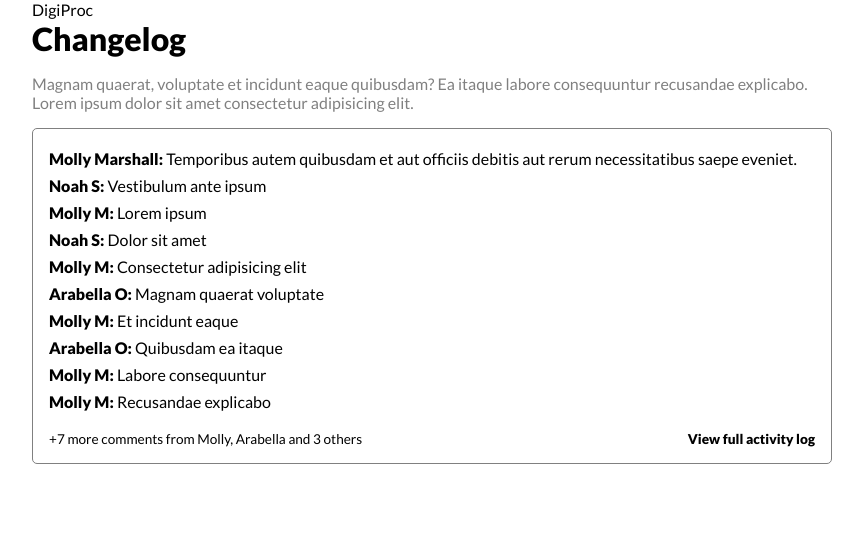
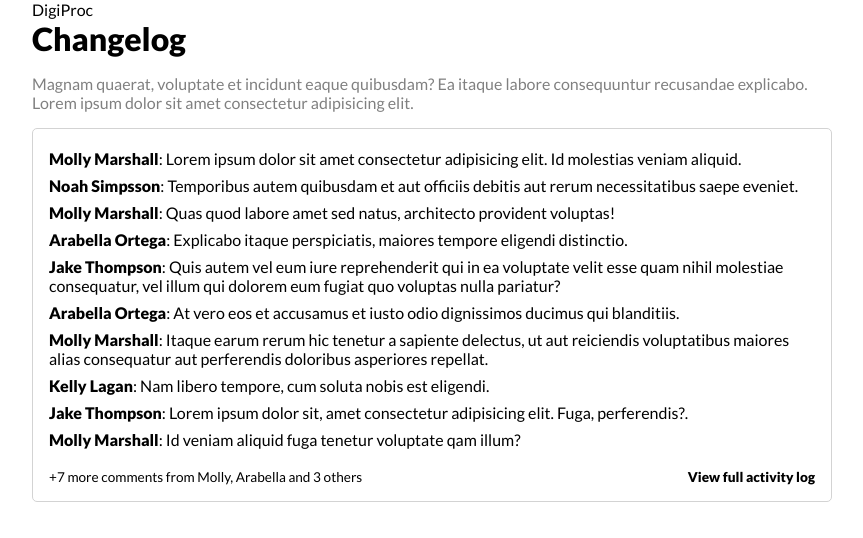
Before and after one commit to frankemon/digiproc-test, a React (Create React App) app: page / in a window 1280 px wide. Shown: the top 538 px of the page, without its empty margins (208-1071 px from the left). Built offline with nearby package versions, Linux system fonts and the light colour scheme.

Commit message:
add full data set

```diff
--- a/public/styles/style.css
+++ b/public/styles/style.css
@@ -17,7 +17,7 @@ body {
 }
 
 .comment-container {
-  border: 1px solid gray;
+  border: 1px solid lightgray;
   border-radius: 5px;
 }
 
--- a/src/Changelog.js
+++ b/src/Changelog.js
@@ -2,10 +2,33 @@ import React, { Component } from "react";
 import changelogData from "./changelogData";
 
 const changelogPost = changelogData.post;
-const user = changelogData.user;
-const comment = changelogData.comment;
+const commentsData = changelogData.comments;
+const comments = commentsData.map((comment) => (
+  <li>
+    <span className="comment-user">{comment.user}</span>: {comment.comment}
+  </li>
+));
 
-console.log(changelogData.comments);
+const visiblePosts = 3;
+let hiddenPosts = comments.length - visiblePosts;
+
+// Get all usernames
+// Filter duplicats or find unique names
+// Return to new variable/array, get its length
+
+// let totalUsers = commentsData.filter((user) => user === user).length;
+// console.log(totalUsers);
+
+// const unique = (value, index, self) => {
+//   return self.indexOf(value) === index;
+// };
+
+// let users = commentsData.filter((user) => user === user);
+// console.log(users);
+
+// const uniqueUsers = users.filter(unique);
+// console.log("users", uniqueUsers);
+
 class Changelog extends React.Component {
   render() {
     return (
@@ -15,46 +38,12 @@ class Changelog extends React.Component {
           <p>{changelogPost}</p>
         </div>
         <div className="comment-container">
-          <ul>
-            <li>
-              <span className="comment-user">{user}:</span> {comment}
-            </li>
-            <li>
-              <span className="comment-user">Noah S: </span>Vestibulum ante
-              ipsum
-            </li>
-            <li>
-              <span className="comment-user">Molly M:</span> Lorem ipsum
-            </li>
-            <li>
-              <span className="comment-user">Noah S: </span>Dolor sit amet
-            </li>
-            <li>
-              <span className="comment-user">Molly M:</span> Consectetur
-              adipisicing elit
-            </li>
-            <li>
-              <span className="comment-user">Arabella O:</span> Magnam quaerat
-              voluptate
-            </li>
-            <li>
-              <span className="comment-user">Molly M:</span> Et incidunt eaque
-            </li>
-            <li>
-              <span className="comment-user">Arabella O:</span> Quibusdam ea
-              itaque
-            </li>
-            <li>
-              <span className="comment-user">Molly M:</span> Labore consequuntur
-            </li>
-            <li>
-              <span className="comment-user">Molly M:</span> Recusandae
-              explicabo
-            </li>
-          </ul>
+          <ul>{comments}</ul>
           <div className="comment-summary">
             <div>
-              <p>+7 more comments from Molly, Arabella and 3 others</p>
+              <p>
+                +{hiddenPosts} more comments from Molly, Arabella and 3 others
+              </p>
             </div>
             <div>
               <a href="#">
--- a/src/changelogData.js
+++ b/src/changelogData.js
@@ -32,7 +32,7 @@ const comments = [
   },
   {
     id: 5,
-    user: "Molly Marshall",
+    user: "Jake Thompson",
     comment:
       "Quis autem vel eum iure reprehenderit qui in ea voluptate velit esse quam nihil molestiae consequatur, vel illum qui dolorem eum fugiat quo voluptas nulla pariatur?",
   },
@@ -50,25 +50,22 @@ const comments = [
   },
   {
     id: 8,
-    user: "Noah Simpsson",
+    user: "Kelly Lagan",
     comment: "Nam libero tempore, cum soluta nobis est eligendi.",
   },
   {
     id: 9,
-    user: "Arabella Ortega",
+    user: "Jake Thompson",
     comment:
       "Lorem ipsum dolor sit, amet consectetur adipisicing elit. Fuga, perferendis?.",
   },
   {
     id: 10,
     user: "Molly Marshall",
-    comment:
-      "Lorem ipsum dolor sit amet consectetur adipisicing elit. Id molestias veniam aliquid.",
+    comment: "Id veniam aliquid fuga tenetur voluptate qam illum?",
   },
 ];
 export default {
   post,
-  user,
   comments,
-  comment,
 };
```
